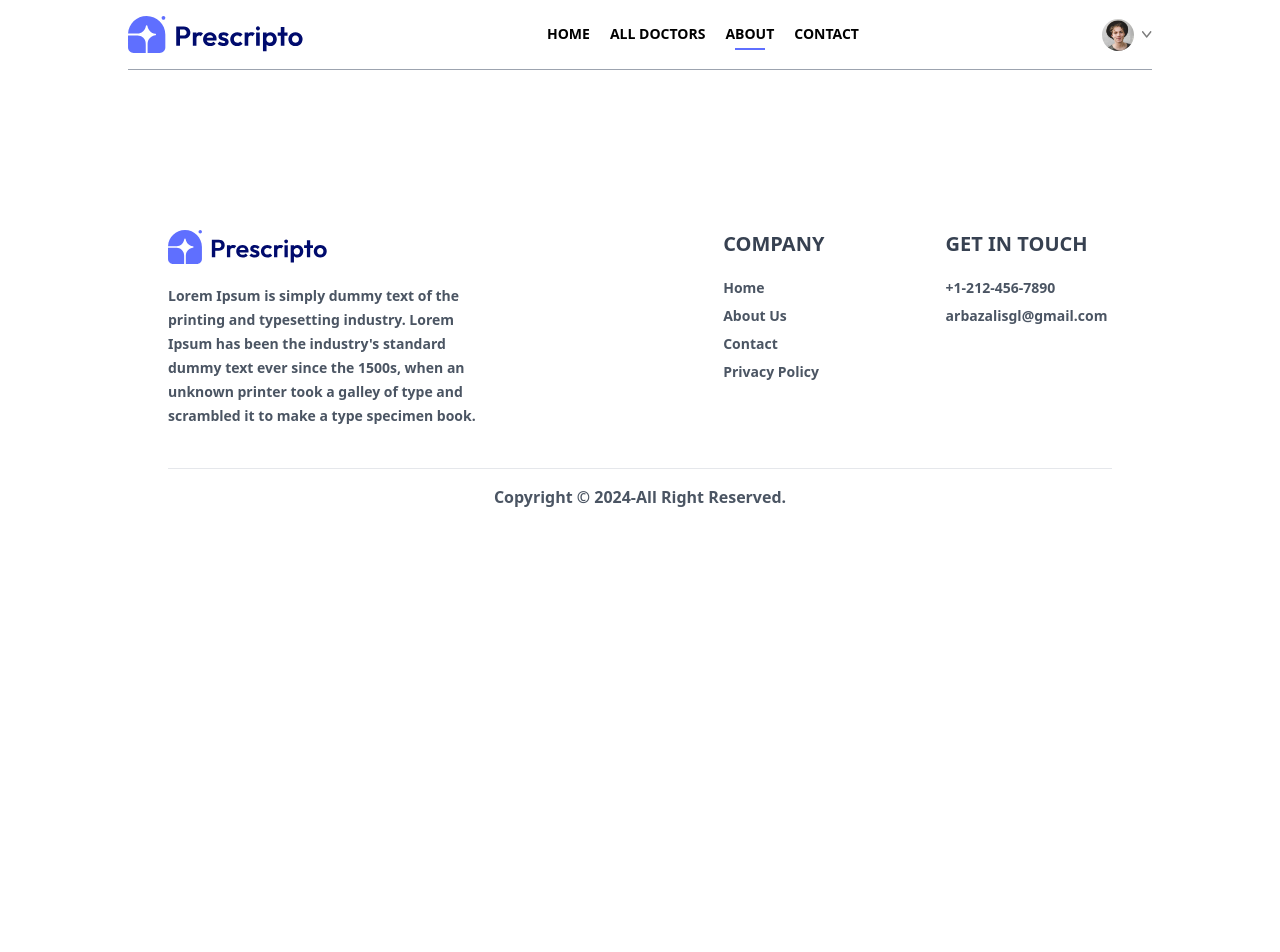
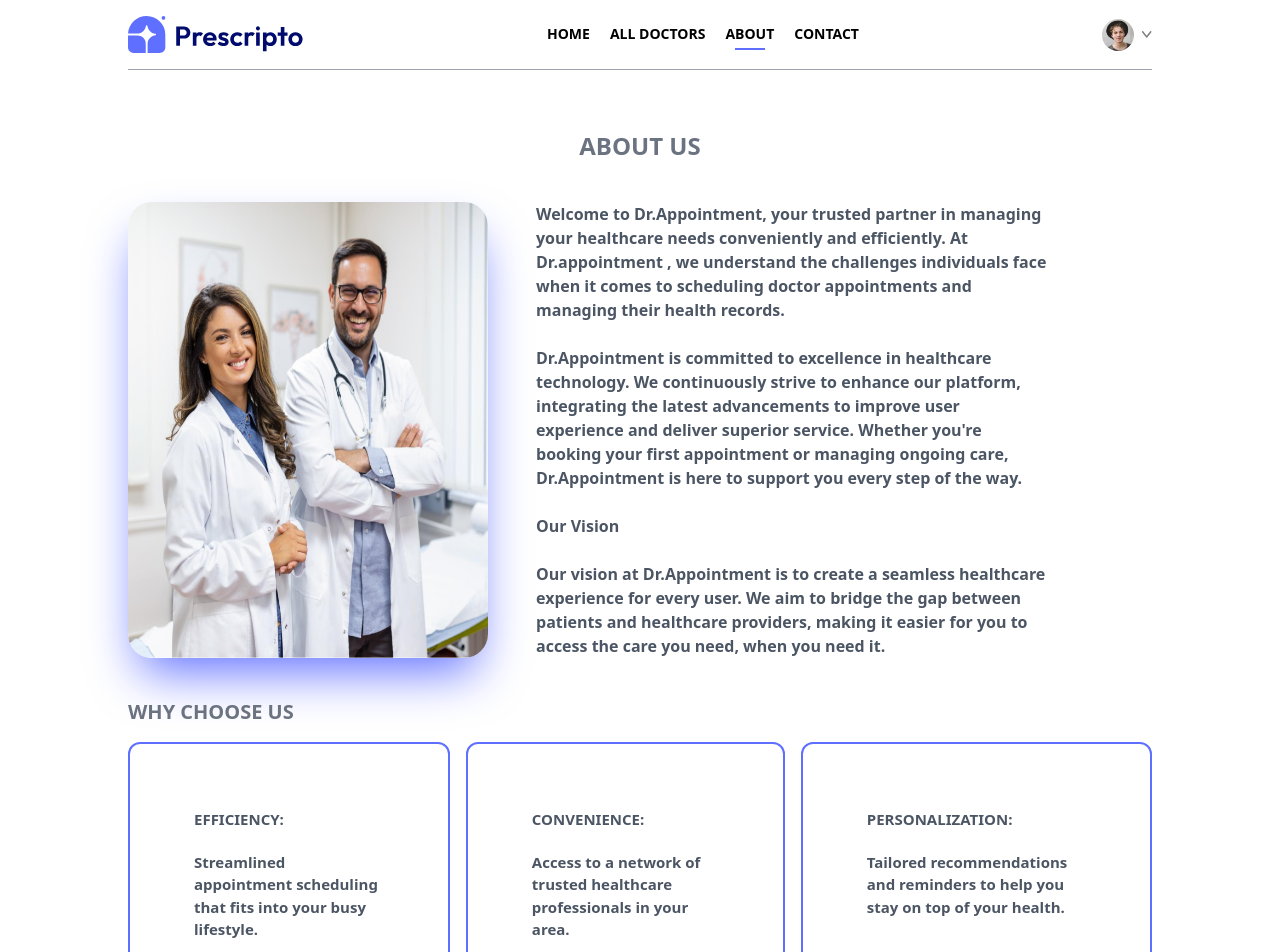
Before and after one commit to Arbaz001/DR.APPOINTMENT, a React (Vite) app in the folder frontend/: page /about in a window 1280 px wide. Shown: the top 952 px of the page. Before the commit the page ends 800 px from the top, so only its background shows below. Built offline with nearby package versions, Linux system fonts and the light colour scheme.

Commit message:
About us page done with some hover effects and and shadow effects

```diff
--- a/frontend/src/pages/About.jsx
+++ b/frontend/src/pages/About.jsx
@@ -1,9 +1,44 @@
 import React from 'react'
+import {assets} from '../assets/assets'
 
 const About = () => {
   return (
     <div>
+        <div className='text-center text-2xl pt-10 text-gray-500 font-extrabold'>
+          <p>ABOUT US</p>
+        </div>
+        <div className='my-10 flex flex-col md:flex-row gap-12'>
+          <img className='w-full md:max-w-[360px] rounded-3xl shadow-2xl shadow-primary' src={assets.about_image} alt="" />
+          <div className='flex flex-col justify-center gap-6 md:w-2/4 text:sm text-gray-600 font-semibold'>
+            <p>Welcome to Dr.Appointment, your trusted partner in managing your healthcare needs conveniently and efficiently. At Dr.appointment , we understand the challenges individuals face when it comes to scheduling doctor appointments and managing their health records.</p>
+            <p>Dr.Appointment is committed to excellence in healthcare technology. We continuously strive to enhance our platform, integrating the latest advancements to improve user experience and deliver superior service. Whether you're booking your first appointment or managing ongoing care, Dr.Appointment is here to support you every step of the way.</p>
+            <b className='text=gray-800'>Our Vision</b>
+            <p>Our vision at Dr.Appointment is to create a seamless healthcare experience for every user. We aim to bridge the gap between patients and healthcare providers, making it easier for you to access the care you need, when you need it.</p>
+          </div>
+        </div>
 
+        <div className='text-xl my-4 font-extrabold text-gray-500'>
+          <p>WHY CHOOSE US</p>
+        </div>
+
+        <div className='flex flex-col md:flex-row mb-20 gap-4'>
+
+          <div className='border-2 border-primary px-10 md:px-16 py-8 sm:py-16 flex flex-col gap-5 text-[15px] hover:bg-primary hover:text-white transition-all duration-200 text-gray-600 cursor-pointer rounded-xl hover:shadow-2xl hover:shadow-primary '>
+            <b className='font-extrabold'>EFFICIENCY:</b>
+            <p className='font-bold'>Streamlined appointment scheduling that fits into your busy lifestyle.</p>
+          </div>
+
+          <div className='border-2 border-primary px-10 md:px-16 py-8 sm:py-16 flex flex-col gap-5 text-[15px] hover:bg-primary hover:text-white transition-all duration-200 text-gray-600 cursor-pointer rounded-xl hover:shadow-2xl hover:shadow-primary'>
+            <b className='font-extrabold'>CONVENIENCE:</b>
+            <p className='font-bold'>Access to a network of trusted healthcare professionals in your area.</p>
+          </div>
+
+          <div className='border-2 border-primary px-10 md:px-16 py-8 sm:py-16 flex flex-col gap-5 text-[15px] hover:bg-primary hover:text-white transition-all duration-200 text-gray-600 cursor-pointer rounded-xl hover:shadow-2xl hover:shadow-primary'>
+            <b className='font-extrabold'>PERSONALIZATION:</b>
+            <p className='font-bold'>Tailored recommendations and reminders to help you stay on top of your health.</p>
+          </div>
+
+        </div>
     </div>
   )
 }
```
